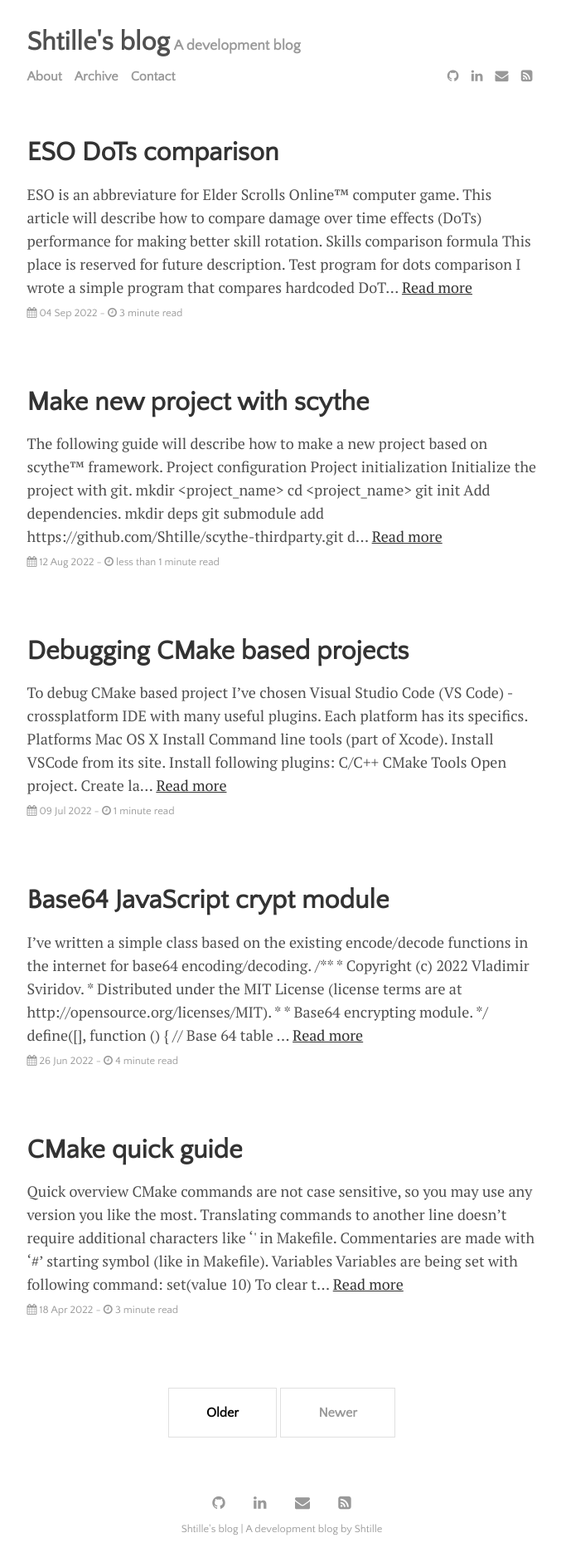
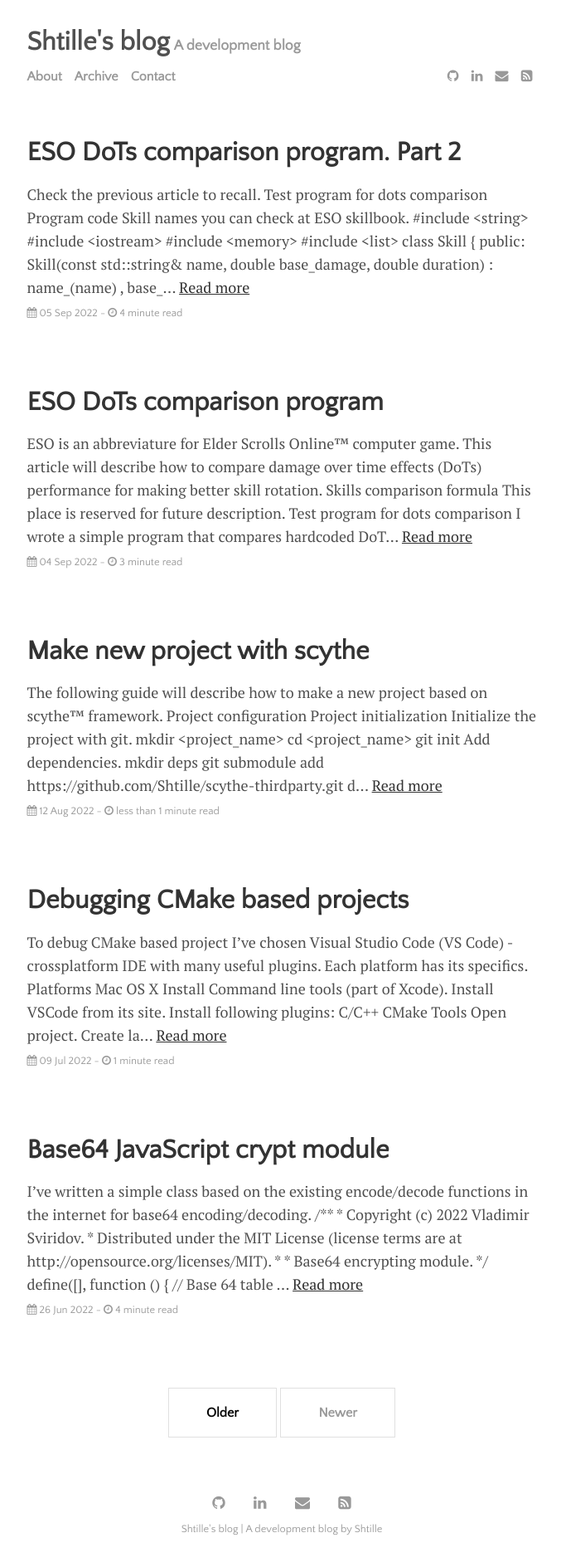
Before and after one commit to Shtille/blog, a Jekyll site: the page built from index.html, in a window 1280 px wide. Shown: the whole page at 83% size, without its empty margins (300-977 px from the left). Built offline with Jekyll 4.4.1, drawn with Linux system fonts in a browser that asks for light colours; the list of posts is cut into pages by our own code; some of the changed lines change nothing that is shown.

Commit message:
added second version of prog eso

````diff
--- a/_posts/2022-09-04-eso-dots-comparison.md
+++ b/_posts/2022-09-04-eso-dots-comparison.md
@@ -1,6 +1,6 @@
 ---
 layout: post
-title: "ESO DoTs comparison"
+title: "ESO DoTs comparison program"
 author: "Shtille"
 categories: journal
 tags: [C++,samples,ESO]
@@ -169,3 +169,4 @@ We placed initially skills in the perfect order of DPS descendance
 
 - We should use inheritance to describe the skills because of the different behaviour.
 - Make large list of skills and sort it in DPS descendance order.
+- Try different base skill (spammable) and compare results.
--- /dev/null
+++ b/_posts/2022-09-05-eso-dots-cmp-prog-v2.md
@@ -0,0 +1,312 @@
+---
+layout: post
+title: "ESO DoTs comparison program. Part 2"
+author: "Shtille"
+categories: journal
+tags: [C++,samples,ESO]
+---
+
+Check the [previous article]({{ 'eso-dots-comparison' | relative_url }}) to recall.
+
+## Test program for dots comparison
+
+### Program code
+
+Skill names you can check at [ESO skillbook](https://eso-skillbook.com/skilltree/templar).
+
+```cpp
+#include <string>
+#include <iostream>
+#include <memory>
+#include <list>
+
+class Skill {
+public:
+	Skill(const std::string& name, double base_damage, double duration)
+	: name_(name)
+	, base_damage_(base_damage)
+	, duration_(duration)
+	{
+	}
+	virtual ~Skill() = default;
+	virtual double GetDamage() const
+	{
+		return base_damage_;
+	}
+	virtual double GetDuration() const
+	{
+		return duration_;
+	}
+	double GetDps() const
+	{
+		return GetDamage() / GetDuration();
+	}
+	const std::string& GetName() const
+	{
+		return name_;
+	}
+protected:
+	std::string name_;
+	double base_damage_;
+	double duration_;
+};
+
+class InstantSkill : public Skill {
+public:
+	InstantSkill(const std::string& name, double base_damage)
+	: Skill(name, base_damage, 1.)
+	{
+	}
+};
+
+class LastingSkill : public Skill {
+public:
+	LastingSkill(
+		const std::string& name,
+		double base_damage,
+		double damage_tick,
+		double time_tick,
+		double damage_over_duration,
+		double duration,
+		double prepare_time = 0.)
+	: Skill(name, base_damage, duration)
+	, damage_tick_(damage_tick)
+	, time_tick_(time_tick)
+	, damage_over_duration_(damage_over_duration)
+	, prepare_time_(prepare_time)
+	{
+	}
+	virtual double GetDamage() const
+	{
+		return base_damage_
+			+ (damage_tick_ / time_tick_) * duration_
+			+ damage_over_duration_;
+	}
+	virtual double GetDuration() const
+	{
+		return duration_ + prepare_time_;
+	}
+protected:
+	double damage_tick_;
+	double time_tick_;
+	double damage_over_duration_;
+	double prepare_time_;
+};
+
+// ---- Skills definition ----
+
+class BitingJabs final : public InstantSkill {
+public:
+	BitingJabs()
+	: InstantSkill("Biting Jabs", 4276.*3.)
+	{}
+};
+
+class DeadlyCloak final : public LastingSkill {
+public:
+	DeadlyCloak()
+	: LastingSkill("Deadly Cloak", 0., 2505., 2., 0., 20.)
+	{}
+};
+
+class BlazingSpear final : public LastingSkill {
+public:
+	BlazingSpear()
+	: LastingSkill("Blazing Spear", 9530., 803., 1., 0., 10.)
+	{}
+};
+
+class BarbedTrap final : public LastingSkill {
+public:
+	BarbedTrap()
+	: LastingSkill("Barbed Trap", 5348., 0., 1., 17280., 20., 1.5)
+	{}
+};
+
+class SolarBarrage final : public LastingSkill {
+public:
+	SolarBarrage()
+	: LastingSkill("Solar Barrage", 0., 1865., 2., 0., 22.)
+	{}
+};
+
+class VampiresBane final : public LastingSkill {
+public:
+	VampiresBane()
+	: LastingSkill("Vampire's Bane", 4731., 0., 1., 25424., 32.)
+	{}
+};
+
+class RapidStrikes final : public InstantSkill {
+public:
+	RapidStrikes()
+	: InstantSkill("Rapid Strikes", 3207.*4.3)
+	{}
+};
+
+class RendingSlashes final : public LastingSkill {
+public:
+	RendingSlashes()
+	: LastingSkill("Rending Slashes", 2838., 0., 1., 15390., 20.)
+	{}
+};
+
+class RitualOfRetribution final : public LastingSkill {
+public:
+	RitualOfRetribution()
+	: LastingSkill("Ritual of Retribution", 0., 1926., 2., 0., 20.)
+	, damage_increase_(0.12)
+	{}
+	virtual double GetDamage() const
+	{
+		double dps_increase = 0.5 * (damage_tick_ / time_tick_)
+			* damage_increase_ * (duration_ / time_tick_ - 1.);
+		return base_damage_
+			+ ((damage_tick_ / time_tick_ + dps_increase) * duration_)
+			+ damage_over_duration_;
+	}
+private:
+	double damage_increase_;
+};
+
+class Degeneration final : public LastingSkill {
+public:
+	Degeneration()
+	: LastingSkill("Degeneration", 0., 0., 1., 24618., 24.)
+	{}
+};
+
+class ConsumingTrap final : public LastingSkill {
+public:
+	ConsumingTrap()
+	: LastingSkill("Consuming Trap", 0., 0., 1., 20515., 20.)
+	{}
+};
+
+class Stampede final : public LastingSkill {
+public:
+	Stampede()
+	: LastingSkill("Stampede", 5677., 1413., 1., 0., 15.)
+	{}
+};
+
+class Carve final : public LastingSkill {
+public:
+	Carve()
+	: LastingSkill("Carve", 7097., 0., 1., 12708., 12.)
+	{}
+};
+
+// ---- End of skills definition ----
+
+/**
+ * Function compares skill sets (1,2) and (1,3).
+ * @param[in] skill1 		The base skill (spammable).
+ * @param[in] skill2 		The skill to test from skillset (1,2).
+ * @param[in] skill3 		The skill to test from skillset (1,3).
+ * @param[in] print 		Whether need to print the result.
+ * @return Returns true if skillset (1,3) is better than (1,2), and false otherwise.
+ */
+bool CompareSkillSets(const Skill* skill1, const Skill* skill2,
+	const Skill* skill3, bool print)
+{
+	// Define variables
+	double T1 = skill1->GetDuration();
+	double T2 = skill2->GetDuration();
+	double T3 = skill3->GetDuration();
+	double R1 = skill1->GetDps();
+	double R2 = skill2->GetDps();
+	double R3 = skill3->GetDps();
+	bool result = (R3-R2)+((T3-T2)*(R1*T1)/(T2*T3)) > 0.;
+	if (print)
+	{
+		const Skill *first, *second;
+		if (result)
+			second = skill2, first = skill3;
+		else
+			first = skill2, second = skill3;
+		std::cout << "skill " << first->GetName() <<
+			" is better than " << second->GetName() << std::endl;
+	}
+	return result;
+}
+
+class ListComparator {
+public:
+	ListComparator(const Skill * spammable)
+	: spammable_(spammable)
+	{}
+
+	bool operator()(const std::shared_ptr<Skill>& s1, const std::shared_ptr<Skill>& s2)
+	{
+		// Make descending order
+		return !CompareSkillSets(spammable_, s1.get(), s2.get(), false);
+	}
+
+private:
+	const Skill * spammable_;
+};
+
+int main(int argc, char const *argv[])
+{
+	auto spammable = std::make_unique<BitingJabs>();
+	// Declare list of skills
+	std::list< std::shared_ptr<Skill> > list = {
+		std::make_shared<DeadlyCloak>(),
+		std::make_shared<BlazingSpear>(),
+		std::make_shared<BarbedTrap>(),
+		std::make_shared<SolarBarrage>(),
+		std::make_shared<VampiresBane>(),
+		std::make_shared<RendingSlashes>(),
+		std::make_shared<RitualOfRetribution>(),
+		std::make_shared<Degeneration>(),
+		std::make_shared<ConsumingTrap>(),
+		std::make_shared<Stampede>(),
+		std::make_shared<Carve>()
+	};
+	// Declare comparator
+	ListComparator comparator(spammable.get());
+	list.sort(comparator);
+	// Print results
+	std::cout << spammable->GetName();
+	for (auto& skill_ptr : list)
+	{
+		std::cout << " > " << skill_ptr->GetName();
+	}
+	std::cout << std::endl;
+	return 0;
+}
+```
+
+### Program output
+
+Single line output has been divided by several lines.
+
+```
+Biting Jabs > Stampede > Ritual of Retribution > Deadly Cloak > Carve >
+Vampire's Bane > Degeneration > Blazing Spear > Barbed Trap >
+Consuming Trap > Solar Barrage > Rending Slashes
+```
+
+### Conclusion
+
+It's funny that skill with lower DPS _Vampire's Bane_ has more outcome than _Blazing Spear_ with higher DPS.
+
+### Improvements
+
+- Add additional skills.
+- Try different base skill (spammable) and compare results.
+
+## Skills to add
+
+- Power of the Light
+- Radiant Oppression ?
+- Lethal Arrow (bow spam)
+- Endless Hail
+- Acid Spray
+- Poison Injection
+- Dizzying Swing (2h spam)
+- Scalding Rune
+- Crushing Weapon (psijic)
+- Shadow Silk
+- Mystic Orb
````
